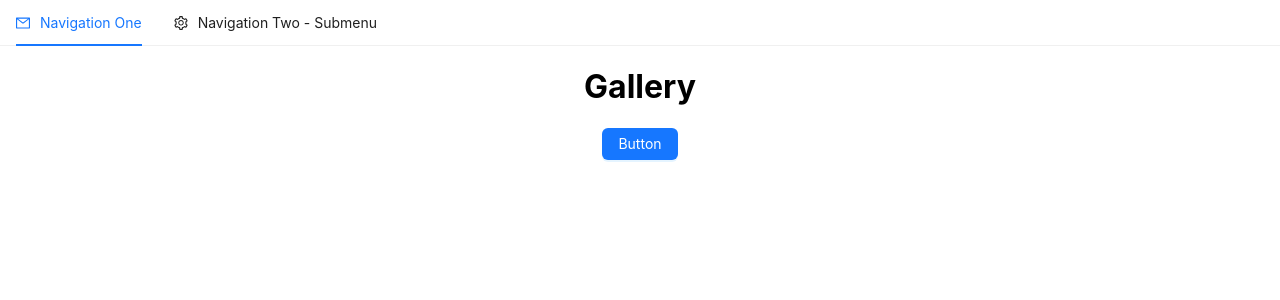
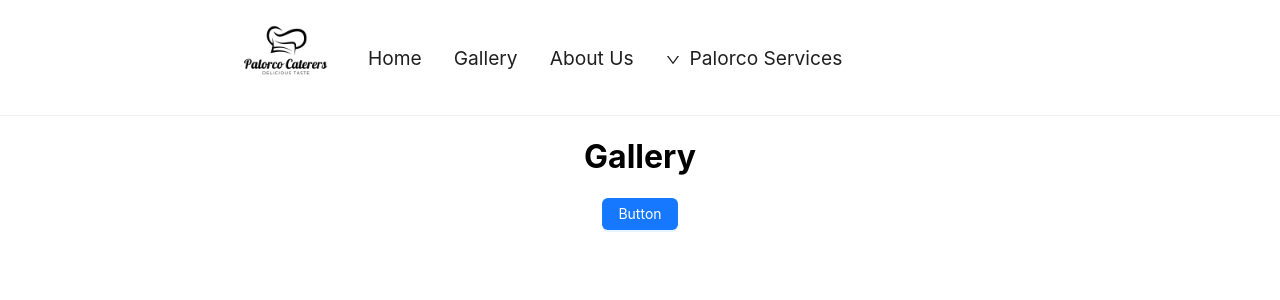
Before and after one commit to tonyoseko99/palorco-events, a React (Create React App) app: page / in a window 1280 px wide. Shown: the top 300 px of the page. Built offline with nearby package versions, Linux system fonts and the light colour scheme.

Commit message:
feat: style the navbar

```diff
--- a/src/App.css
+++ b/src/App.css
@@ -36,3 +36,25 @@
     transform: rotate(360deg);
   }
 }
+
+/* menu */
+.menu {
+  display: flex;
+  flex-direction: row;
+  justify-content: left;
+  align-items: center;
+  width: 100%;
+  height: fit-content;
+  font-size: larger;
+  padding: 0 200px;
+}
+
+/* image logo */
+#image-logo{
+  width: 100px;
+  height: 100px;
+  border-radius: 50%;
+  font-size: 50px !important;
+  font-weight: bold;
+  margin-left: 20px;
+}
--- a/src/components/Gallery.js
+++ b/src/components/Gallery.js
@@ -1,4 +1,5 @@
 import React from "react";
+
 import { Button } from 'antd';
 function Gallery() {
   return (
--- a/src/components/Navigation.js
+++ b/src/components/Navigation.js
@@ -1,27 +1,23 @@
-import React from 'react';
-import { Menu } from 'antd';
-import { MailOutlined, AppstoreOutlined, SettingOutlined } from '@ant-design/icons';
+import React from "react";
+import palorco from "../assets/images/palorco.png";
+import { Menu } from "antd";
+import { DownOutlined } from "@ant-design/icons";
 
 const Navigation = () => (
-  <Menu mode="horizontal" defaultSelectedKeys={['mail']}>
-    <Menu.Item key="mail" icon={<MailOutlined />}>
-      Navigation One
+  <Menu mode="horizontal" className="menu">
+    <Menu.Item id="home-item">
+      <img src={palorco} alt="palorco" id="image-logo" />
     </Menu.Item>
-    <Menu.SubMenu key="SubMenu" title="Navigation Two - Submenu" icon={<SettingOutlined />}>
-      <Menu.Item key="two" icon={<AppstoreOutlined />}>
-        Navigation Two
-      </Menu.Item>
-      <Menu.Item key="three" icon={<AppstoreOutlined />}>
-        Navigation Three
-      </Menu.Item>
-      <Menu.ItemGroup title="Item Group">
-        <Menu.Item key="four" icon={<AppstoreOutlined />}>
-          Navigation Four
-        </Menu.Item>
-        <Menu.Item key="five" icon={<AppstoreOutlined />}>
-          Navigation Five
-        </Menu.Item>
-      </Menu.ItemGroup>
+    <Menu.Item >Home</Menu.Item>
+    <Menu.Item >Gallery</Menu.Item>
+    <Menu.Item >About Us</Menu.Item>
+    <Menu.SubMenu
+      key="SubMenu"
+      title="Palorco Services"
+      icon={<DownOutlined />}
+    >
+      <Menu.Item key="four">Catering</Menu.Item>
+      <Menu.Item key="five">Events Hosting</Menu.Item>
     </Menu.SubMenu>
   </Menu>
 );
```
Also changed, not shown: src/assets/images/palorco.png (added).
